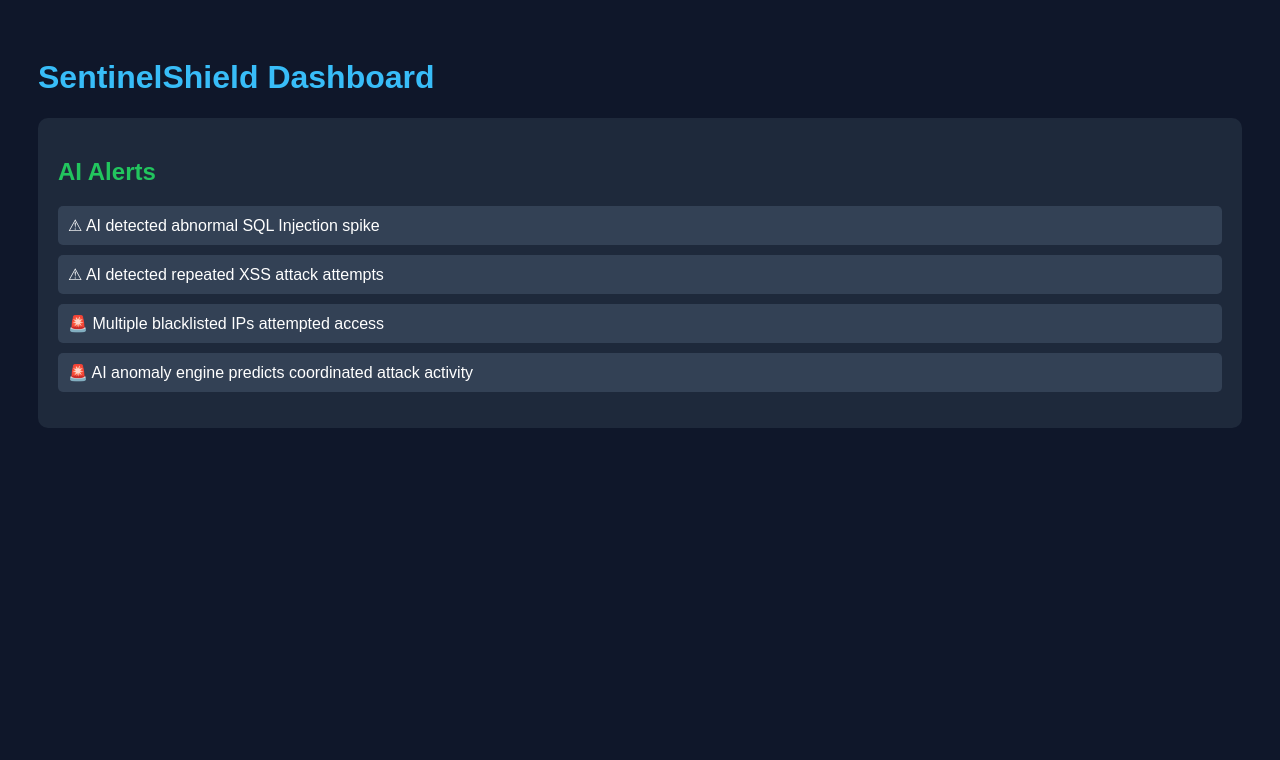
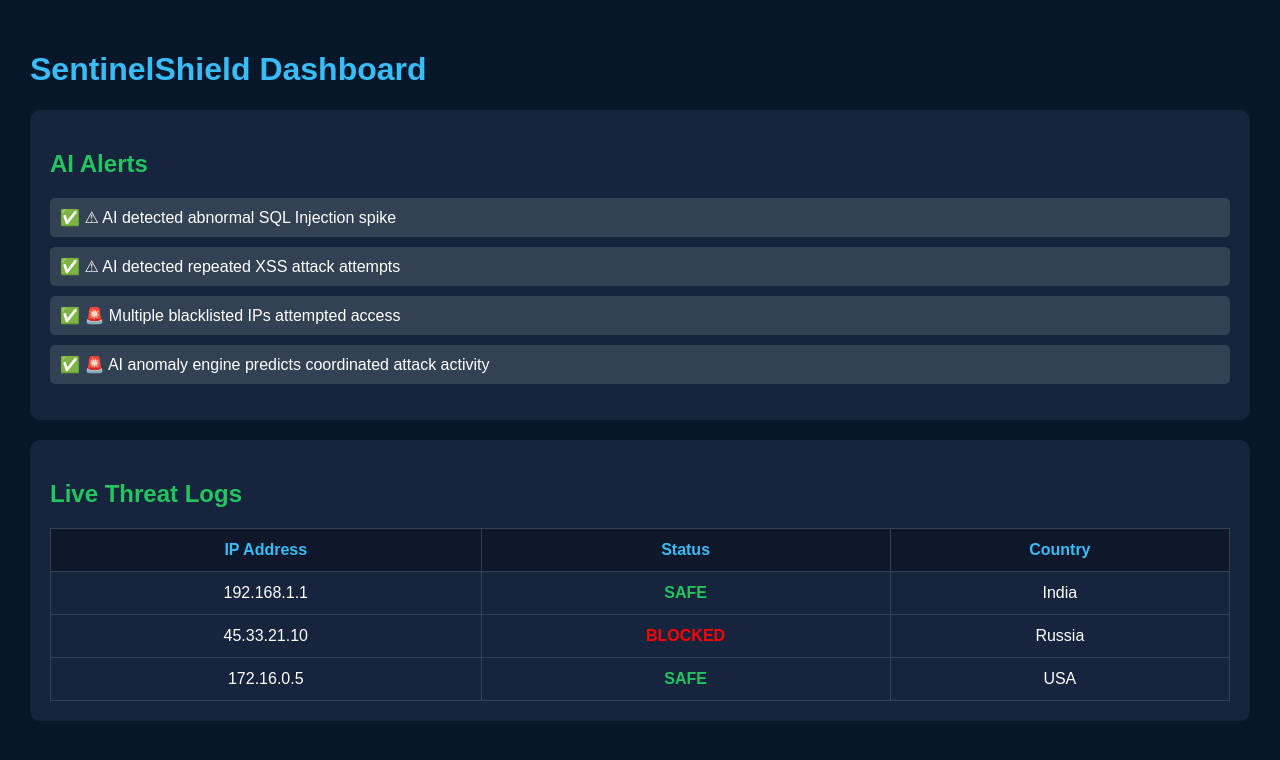
Before and after one commit to yogeshbr393-hue/Advanced-Intrusion-Detection-Web-Protection-System-Practical-Work-Documentation, a Flask app: page /dashboard in a window 1280 px wide. Shown: the top 760 px of the page. Run offline with Flask 3, Linux system fonts and the light colour scheme; the visitor is signed in with stand-in values (Sample User, id 1); data comes from the database, SQL or seed files in the repository.

Commit message:
Update dashboard.html

```diff
--- a/templates/dashboard.html
+++ b/templates/dashboard.html
@@ -2,19 +2,22 @@
 <html>
 <head>
     <title>SentinelShield Dashboard</title>
+
     <style>
+
         body{
-            background:#0f172a;
+            background:#07172a;
             color:white;
             font-family:Arial;
+            margin:0;
             padding:30px;
         }
 
         .card{
-            background:#1e293b;
+            background:#16253d;
             padding:20px;
             border-radius:10px;
-            margin-bottom:20px;
+            margin-top:20px;
         }
 
         h1{
@@ -33,10 +36,41 @@
         li{
             background:#334155;
             padding:10px;
-            margin:10px 0;
             border-radius:5px;
+            margin-top:10px;
         }
+
+        table{
+            width:100%;
+            border-collapse:collapse;
+            margin-top:20px;
+        }
+
+        th{
+            background:#0f172a;
+            color:#38bdf8;
+            padding:12px;
+            border:1px solid #334155;
+        }
+
+        td{
+            padding:12px;
+            border:1px solid #334155;
+            text-align:center;
+        }
+
+        .safe{
+            color:#22c55e;
+            font-weight:bold;
+        }
+
+        .danger{
+            color:red;
+            font-weight:bold;
+        }
+
     </style>
+
 </head>
 
 <body>
@@ -44,13 +78,51 @@
     <h1>SentinelShield Dashboard</h1>
 
     <div class="card">
+
         <h2>AI Alerts</h2>
 
         <ul>
+
             {% for alert in ai_alerts %}
-                <li>{{ alert }}</li>
+            <li>✅ {{ alert }}</li>
             {% endfor %}
+
         </ul>
+
+    </div>
+
+    <div class="card">
+
+        <h2>Live Threat Logs</h2>
+
+        <table>
+
+            <tr>
+                <th>IP Address</th>
+                <th>Status</th>
+                <th>Country</th>
+            </tr>
+
+            <tr>
+                <td>192.168.1.1</td>
+                <td class="safe">SAFE</td>
+                <td>India</td>
+            </tr>
+
+            <tr>
+                <td>45.33.21.10</td>
+                <td class="danger">BLOCKED</td>
+                <td>Russia</td>
+            </tr>
+
+            <tr>
+                <td>172.16.0.5</td>
+                <td class="safe">SAFE</td>
+                <td>USA</td>
+            </tr>
+
+        </table>
+
     </div>
 
 </body>
```
